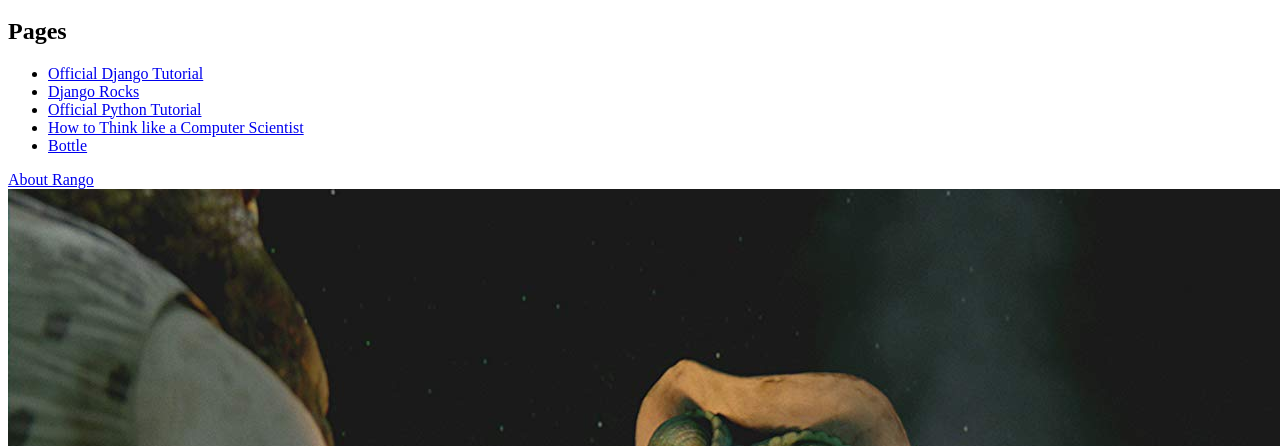
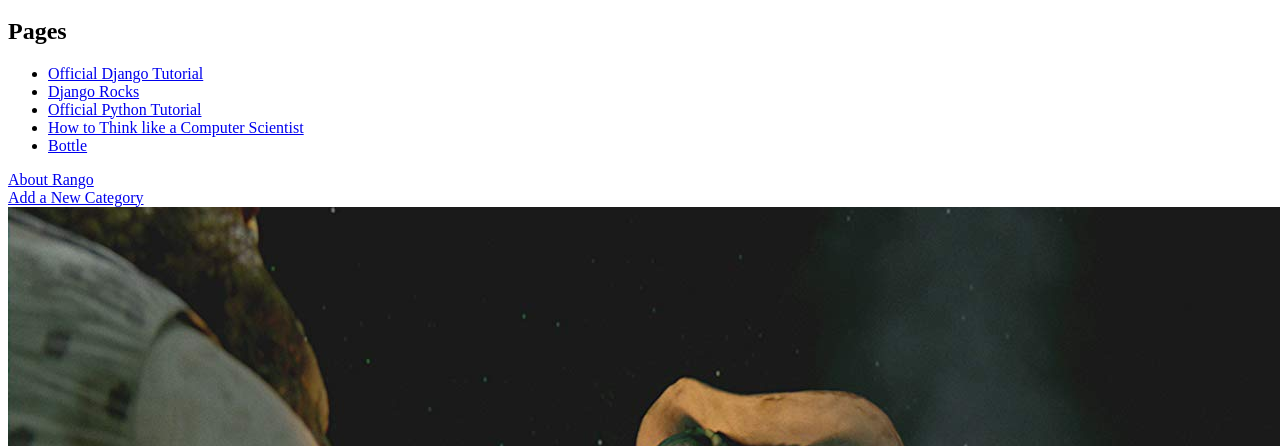
Before and after one commit to PeterDodd/tango_with_django_project, a Django app: page / in a window 1280 px wide; the page is wider, and only the part inside the window is pictured. Shown: the part 239-685 px from the top of that part. Run offline with Django 3.2, Linux system fonts and the light colour scheme; data comes from the database, SQL or seed files in the repository.

Commit message:
chapter 7

```diff
--- a/tango_with_django_project/rango/urls.py
+++ b/tango_with_django_project/rango/urls.py
@@ -8,4 +8,6 @@ urlpatterns = [
     path('about/', views.about, name='about'),
     path('category/<slug:category_name_slug>/',
          views.show_category, name='show_category'),
+    path('add_category/', views.add_category, name='add_category'),
+
 ]
--- a/tango_with_django_project/rango/views.py
+++ b/tango_with_django_project/rango/views.py
@@ -1,6 +1,8 @@
 from django.shortcuts import render
+from django.shortcuts import redirect
 from django.http import HttpResponse
 from rango.models import Category, Page
+from rango.forms import CategoryForm
 
 
 def index(request):
@@ -37,3 +39,48 @@ def show_category(request, category_name_slug):
         context_dict['pages'] = None
 
     return render(request, 'rango/category.html', context=context_dict)
+
+
+def add_category(request):
+    form = CategoryForm()
+
+    if request.method == 'POST':
+        form = CategoryForm(request.POST)
+
+        if form.is_valid():
+            form.save(commit=True)
+            return redirect('/rango/')
+
+        else:
+            print(form.errors)
+
+    return render(request, 'rango/add_category.html', {'form': form})
+
+
+def add_page(request, category_name_slug):
+    try:
+        category = Category.objects.get(slug=category_name_slug)
+    except Category.DoesNotExist:
+        category = None
+
+    if category is None:
+        return redirect('/rango/')
+
+    form = PageForm()
+
+    if request.method == 'POST':
+        form = PageForm(request.POST)
+
+        if form.is_valid():
+            if category:
+                page = form.save(commit=False)
+                page.category = category
+                page.views = 0
+                page.save()
+                return redirect(reverse('rango:show_category',
+                                        kwargs={'category_name_slug': category_name_slug}))
+    else:
+        print(form.errors)
+
+    context_dict = {'form': form, 'category': category}
+    return render(request, 'rango/add_page.html', context=context_dict)
--- a/tango_with_django_project/templates/rango/index.html
+++ b/tango_with_django_project/templates/rango/index.html
@@ -47,6 +47,7 @@
 
 		<div>
 			<a href="/rango/about/">About Rango</a><br />
+			<a href="/rango/add_category/">Add a New Category</a><br />
 			<img src="{% static "images/rango.jpg" %}"
 			     alt="Picture of Rango" />
 		</div>
```
Also changed, not shown: tango_with_django_project/rango/forms.py (added, +35 -0 lines), tango_with_django_project/templates/rango/add_category.html (added, +23 -0 lines).
